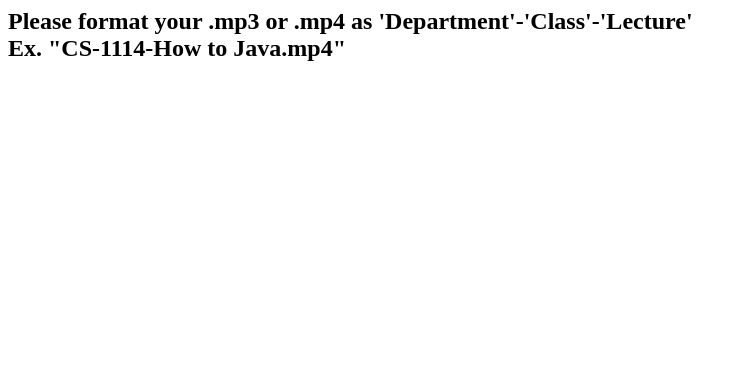
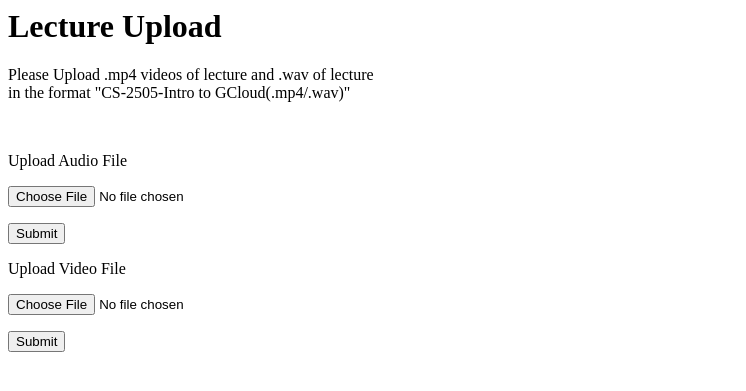
Before and after one commit to matt-davison/Easy-Lecture, a Flask app: page /upload in a window 1280 px wide. Shown: the top 391 px of the page, without its empty margins (0-746 px from the left). Run offline with Flask 2, Linux system fonts and the light colour scheme; some libraries are stand-ins or nearby versions.

Commit message:
Update upload_lecture.html

```diff
--- a/templates/upload_lecture.html
+++ b/templates/upload_lecture.html
@@ -1,36 +1,22 @@
-<html lang="en">
-<head>
+<html>
+    <h1>Lecture Upload</h1>
 
-    <meta charset="UTF-8">
+    <p>Please Upload .mp4 videos of lecture and .wav of lecture</br>
+        in the format "CS-2505-Intro to GCloud(.mp4/.wav)"</p>
 
-    <link rel="stylesheet"
-     href="https://cdnjs.cloudflare.com/ajax/libs/dropzone/5.4.0/min/dropzone.min.css"/>
-
-    <link rel="stylesheet"
-     href="https://cdnjs.cloudflare.com/ajax/libs/dropzone/5.4.0/min/basic.min.css"/>
-
-    <script type="application/javascript"
-     src="https://cdnjs.cloudflare.com/ajax/libs/dropzone/5.4.0/min/dropzone.min.js">
-    </script>
-
-    <title>Lecture Upload</title>
-</head>
-<body>
-<h2>Please format your .mp3 or .mp4 as 'Department'-'Class'-'Lecture' <br />
-    Ex. "CS-1114-How to Java.mp4"</h2>
-<form method="POST" action='/upload_lecture' class="dropzone dz-clickable"
-      id="dropper" enctype="multipart/form-data">
-</form>
-
-<script type="application/javascript">
-    Dropzone.options.dropper = {
-        paramName: 'file',
-        chunking: true,
-        forceChunking: true,
-        url: '/upload_lecture',
-        maxFilesize: 5000, // megabytes
-        chunkSize: 1000000 // bytes
-    }
-</script>
-</body>
+    <br>
+  <body>
+    <form action="upload_audio" method="POST" enctype="multipart/form-data">
+      <p>Upload Audio File</p>
+      <input type="file" name="file">
+      <p></p>
+      <input type="submit" name="submit" value="Submit">
+    </form>
+    <form action="upload_video" method="POST" enctype="multipart/form-data">
+      <p>Upload Video File</p>
+      <input type="file" name="file">
+      <p></p>
+      <input type="submit" name="submit" value="Submit">
+    </form>
+  </body>
 </html>
```
